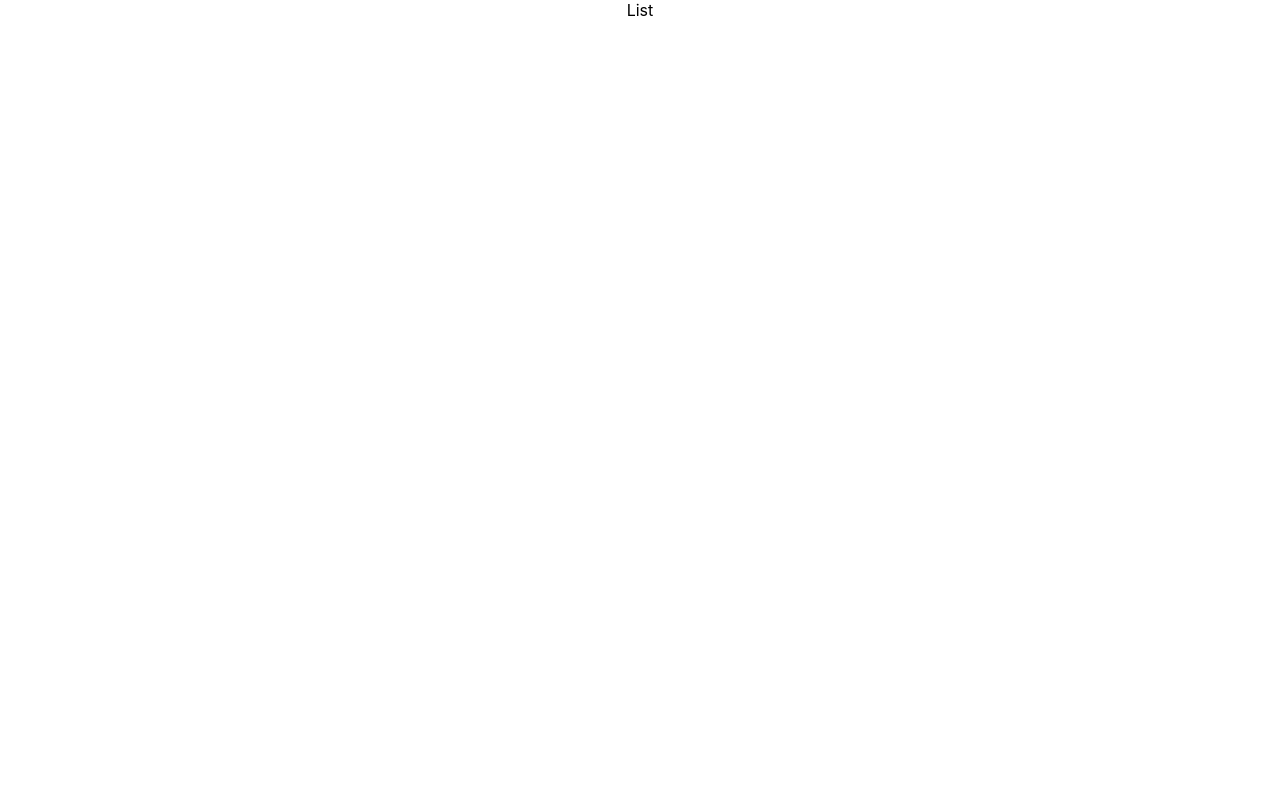
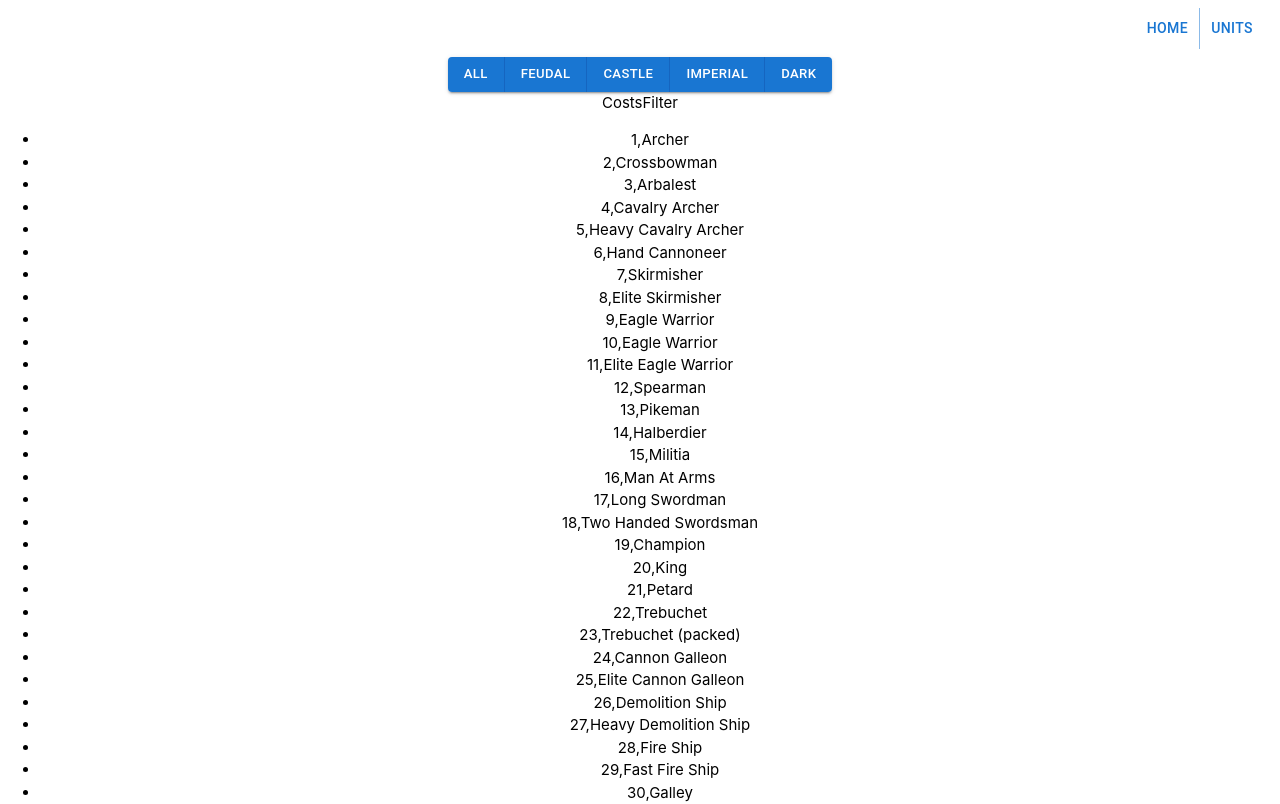
Before and after one commit to rubhain/aoe-units-list, a React (Create React App) app: page /units in a window 1280 px wide. Shown: the top 804 px of the page. Built offline with nearby package versions, Linux system fonts and the light colour scheme.

Commit message:
Age Filter + detail route

```diff
--- a/package.json
+++ b/package.json
@@ -3,6 +3,9 @@
   "version": "0.1.0",
   "private": true,
   "dependencies": {
+    "@emotion/react": "^11.10.8",
+    "@emotion/styled": "^11.10.8",
+    "@mui/material": "^5.12.2",
     "@reduxjs/toolkit": "^1.9.5",
     "@testing-library/jest-dom": "^5.16.5",
     "@testing-library/react": "^13.4.0",
--- a/public/index.html
+++ b/public/index.html
@@ -24,6 +24,7 @@
       work correctly both with client-side routing and a non-root public URL.
       Learn how to configure a non-root public URL by running `npm run build`.
     -->
+    <link rel="stylesheet" href="https://www.w3schools.com/w3css/4/w3.css" />
     <title>React App</title>
   </head>
   <body>
--- a/src/App.tsx
+++ b/src/App.tsx
@@ -4,10 +4,22 @@ import { Route, Routes } from "react-router-dom";
 import List from "./pages/List";
 import Home from "./pages/Home";
 import Detail from "./pages/Detail";
+import { Button, ButtonGroup } from "@mui/material";
 
 function App() {
   return (
     <div className="App">
+      <div className="w3-bar  ">
+        <span className="w3-bar-item w3-mobile w3-right">
+          <ButtonGroup
+            variant="text"
+            aria-label="text button group"
+            size="large"
+          >
+            <Button href="/">Home</Button> <Button href="/units">Units</Button>
+          </ButtonGroup>
+        </span>
+      </div>
       {""}
       <Routes>
         <Route path="/" element={<Home />}></Route>
--- /dev/null
+++ b/src/components/CostsFilter.tsx
@@ -0,0 +1,7 @@
+import React from "react";
+
+function CostsFilter() {
+  return <div>CostsFilter</div>;
+}
+
+export default CostsFilter;
--- a/src/pages/Detail/index.tsx
+++ b/src/pages/Detail/index.tsx
@@ -1,7 +1,9 @@
 import React from "react";
+import { useParams } from "react-router-dom";
 
 function Detail() {
-  return <div>Detail</div>;
+  let { id } = useParams();
+  return <div>{id}</div>;
 }
 
 export default Detail;
--- a/src/pages/List/index.tsx
+++ b/src/pages/List/index.tsx
@@ -1,7 +1,65 @@
-import React from "react";
+import React, { useEffect, useState } from "react";
+import CostsFilter from "../../components/CostsFilter";
+import { Button, ButtonGroup } from "@mui/material";
+import { useSelector } from "react-redux";
+import { useNavigate } from "react-router-dom";
 
 function List() {
-  return <div>List</div>;
+  const [ageSelection, setAgeSelection] = useState("All");
+  const [ageFilter, setAgeFilter] = useState([]);
+
+  const navigate = useNavigate();
+
+  const units = useSelector((state: any) => state.units);
+  const ageArray = Array.from(
+    new Set<string[]>(units.map((item: any) => item.age))
+  );
+
+  const setInitial = () => {
+    setAgeFilter(units);
+  };
+
+  useEffect(() => {
+    if (ageSelection !== "All") {
+      setAgeFilter(units.filter((item: any) => item.age === ageSelection));
+    } else {
+      setInitial();
+    }
+  }, [ageSelection]);
+
+  return (
+    <div>
+      <div>
+        <ButtonGroup variant="contained" aria-label="outlined button group">
+          <Button
+            onClick={() => {
+              setAgeSelection("All");
+            }}
+          >
+            All
+          </Button>
+          {ageArray.map((item: any) => (
+            <Button
+              key={item}
+              onClick={() => {
+                setAgeSelection(item);
+              }}
+            >
+              {item}
+            </Button>
+          ))}
+        </ButtonGroup>
+      </div>
+      <CostsFilter />
+      <ul>
+        {ageFilter.map((item: any) => (
+          <li key={item.id} onClick={() => navigate("/units/" + item.id)}>
+            {item.id},{item.name}
+          </li>
+        ))}
+      </ul>
+    </div>
+  );
 }
 
 export default List;
--- a/src/storage/store.ts
+++ b/src/storage/store.ts
@@ -1,8 +1,9 @@
 import { configureStore } from "@reduxjs/toolkit";
-import { unitsSlice } from "./unitsSlice";
+import unitsSlice  from "./units/unitsSlice";
+
 
 export const store = configureStore({
     reducer:  {
-
-    }
+        units: unitsSlice,
+         },
 })
--- /dev/null
+++ b/src/storage/units/types.ts
@@ -0,0 +1,26 @@
+export interface IUnitCost {
+    [key: string]: any;
+  }
+
+  export interface IUnit {
+    id: number;
+    name: string;
+    description: string;
+    expansion: string;
+    age: string;
+    cost: IUnitCost | null;
+    build_time?: number;
+    reload_time?: number;
+    attack_delay?: number;
+    movement_rate?: number;
+    line_of_sight?: number;
+    hit_points: number;
+    range?: number | string;
+    attack?: number;
+    armor: string;
+    attack_bonus?: string[];
+    armor_bonus?: string[];
+    blast_radius?: number;
+    search_radius?: number;
+    accuracy?: string;
+  }
--- /dev/null
+++ b/src/storage/units/unitsSlice.ts
@@ -0,0 +1,17 @@
+import { createSlice } from "@reduxjs/toolkit";
+import packageInfo from "../../age-of-empires-units.json"
+import { IUnit } from "./types";
+
+
+const initialState: IUnit[] = packageInfo.units;
+
+export const unitsSlice = createSlice({
+    name: 'units',
+    initialState,
+    reducers: {
+        costFilter: (state,actions) => { }
+    }
+  })
+
+export const {  } = unitsSlice.actions;
+export default unitsSlice.reducer;
--- a/src/storage/unitsSlice.ts
+++ /dev/null
@@ -1,6 +0,0 @@
-import { createSlice } from "@reduxjs/toolkit";
-import packageInfo from "../age-of-empires-units.json"
-
-const units = packageInfo.units;
-
-export const unitsSlice = createSlice()
```
Also changed, not shown: 1 other file (tests, documents, lock files or other folders).
